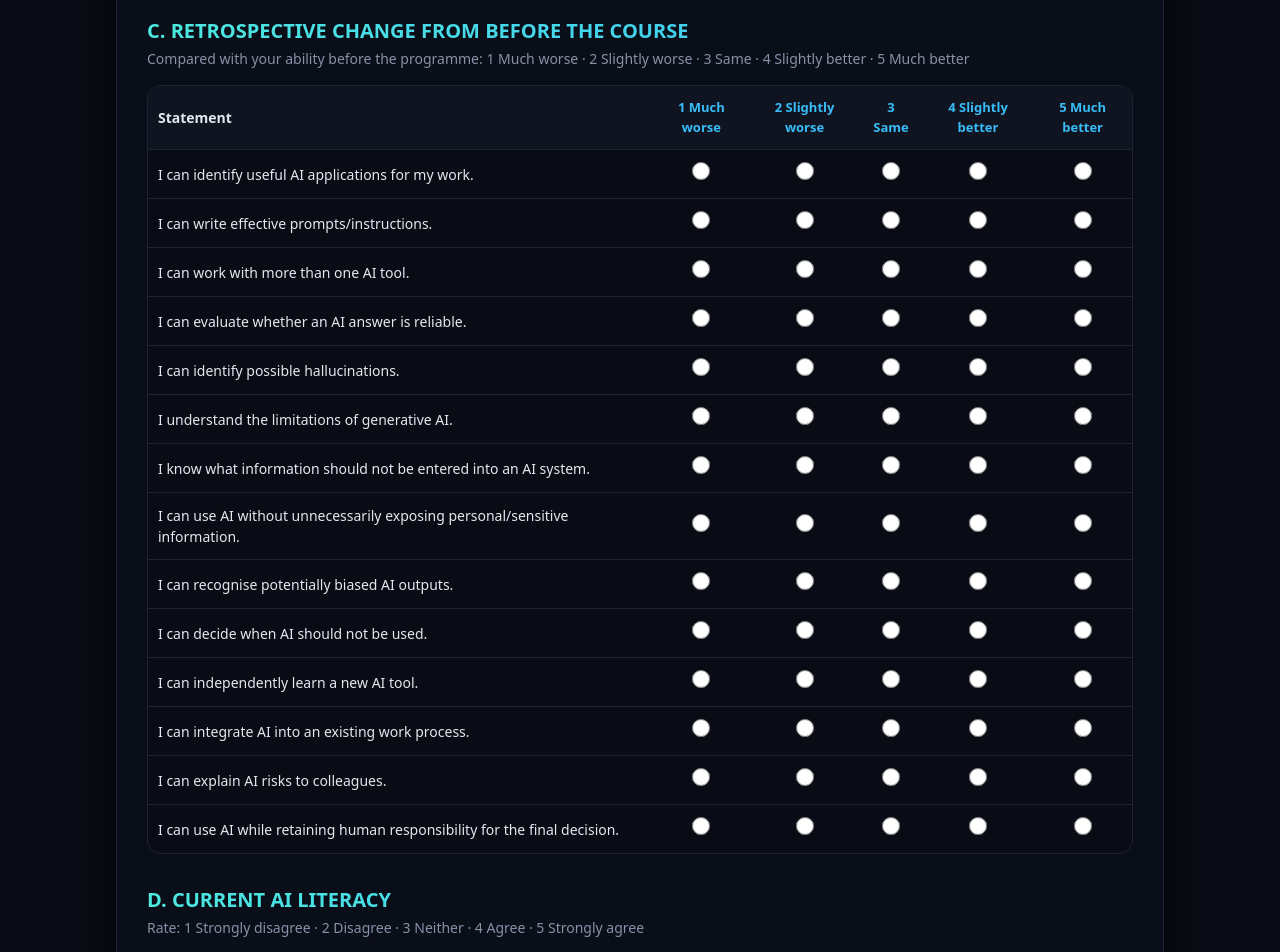
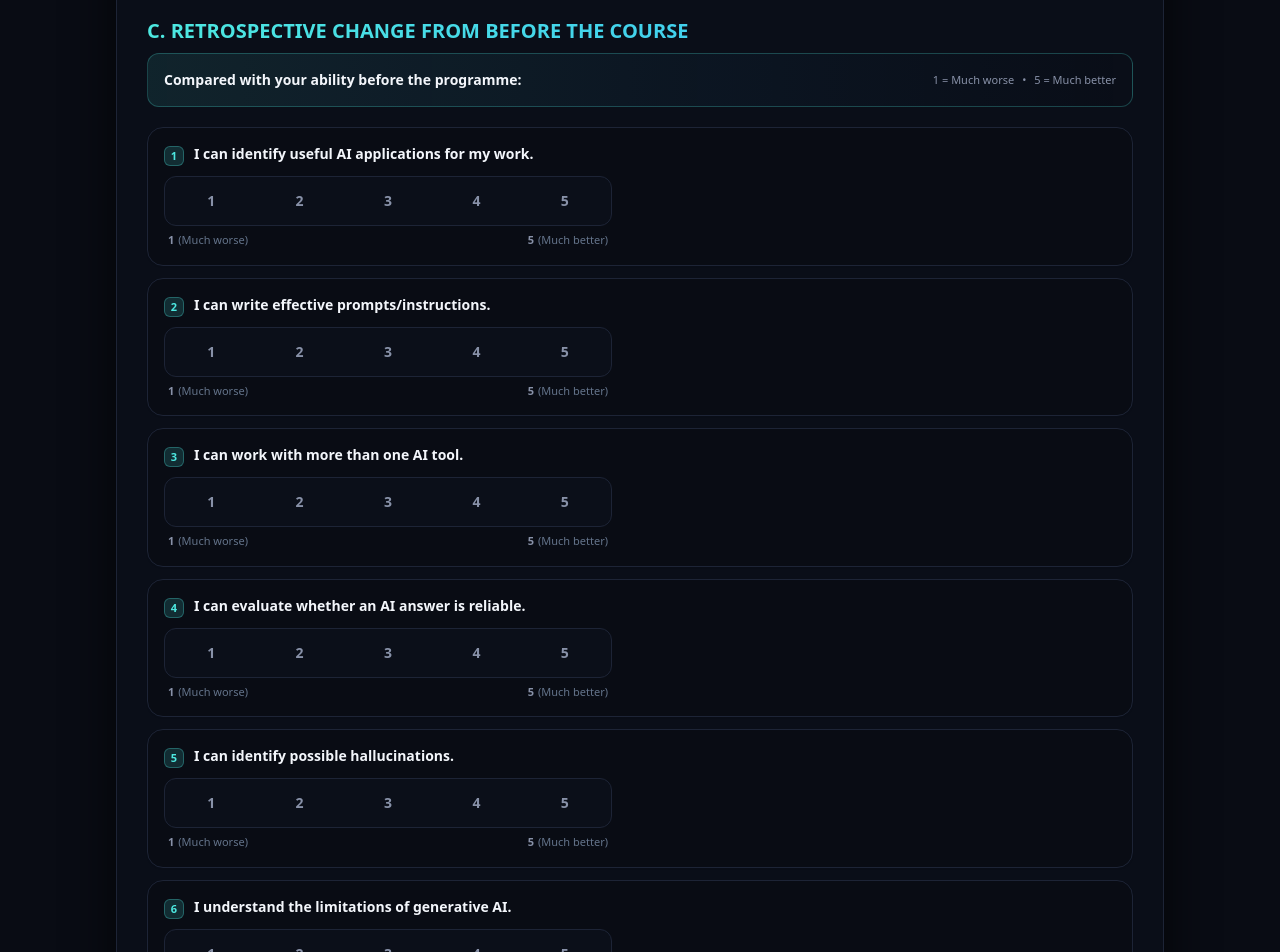
Before and after one commit to Neos-Astra/Neos-Astra-website, a Next.js app: page /form in a window 1280 px wide. Shown: the part 2480-3432 px from the top of the page. Built offline with nearby package versions, Linux system fonts and the light colour scheme.

Commit message:
feat: replace all horizontal scroll tables with CompactRatingGroup - Sections C D E G J L N now fully mobile responsive with zero horizontal scroll

```diff
--- a/src/app/form/page.tsx
+++ b/src/app/form/page.tsx
@@ -633,13 +633,22 @@ export default function NgoSurveyPage() {
               <h2 className="text-xl font-bold text-transparent bg-clip-text bg-gradient-to-r from-[#4DE8E0] to-[#38BDF8] mb-1">
                 C. RETROSPECTIVE CHANGE FROM BEFORE THE COURSE
               </h2>
-              <p className="text-sm text-[#8891A8] mb-4">
-                Compared with your ability before the programme: 1 Much worse · 2 Slightly worse · 3 Same · 4 Slightly better · 5 Much better
-              </p>
-              <MatrixQuestion
+              <div className="mb-5 p-3.5 sm:p-4 rounded-xl bg-gradient-to-r from-[#4DE8E0]/10 via-[#38BDF8]/5 to-transparent border border-[#4DE8E0]/25 flex flex-col sm:flex-row sm:items-center sm:justify-between gap-2 mt-2">
+                <div className="text-xs sm:text-sm text-[#F3F6FB] font-semibold">
+                  Compared with your ability before the programme:
+                </div>
+                <div className="flex items-center gap-2 text-[11px] text-[#8891A8] font-medium">
+                  <span>1 = Much worse</span>
+                  <span>•</span>
+                  <span>5 = Much better</span>
+                </div>
+              </div>
+              <CompactRatingGroup
                 id="C"
                 rows={SECTION_C_ROWS}
                 labels={["1 Much worse", "2 Slightly worse", "3 Same", "4 Slightly better", "5 Much better"]}
+                minLabel="Much worse"
+                maxLabel="Much better"
                 answers={answers}
                 onSelect={handleRadioChange}
               />
@@ -647,13 +656,22 @@ export default function NgoSurveyPage() {
               <h2 className="text-xl font-bold text-transparent bg-clip-text bg-gradient-to-r from-[#4DE8E0] to-[#38BDF8] mt-8 mb-1">
                 D. CURRENT AI LITERACY
               </h2>
-              <p className="text-sm text-[#8891A8] mb-4">
-                Rate: 1 Strongly disagree · 2 Disagree · 3 Neither · 4 Agree · 5 Strongly agree
-              </p>
-              <MatrixQuestion
+              <div className="mb-5 p-3.5 sm:p-4 rounded-xl bg-gradient-to-r from-[#4DE8E0]/10 via-[#38BDF8]/5 to-transparent border border-[#4DE8E0]/25 flex flex-col sm:flex-row sm:items-center sm:justify-between gap-2 mt-2">
+                <div className="text-xs sm:text-sm text-[#F3F6FB] font-semibold">
+                  Rate your current AI literacy statements:
+                </div>
+                <div className="flex items-center gap-2 text-[11px] text-[#8891A8] font-medium">
+                  <span>1 = Strongly Disagree</span>
+                  <span>•</span>
+                  <span>5 = Strongly Agree</span>
+                </div>
+              </div>
+              <CompactRatingGroup
                 id="D"
                 rows={SECTION_D_ROWS}
                 labels={["1 Strongly disagree", "2 Disagree", "3 Neither", "4 Agree", "5 Strongly agree"]}
+                minLabel="Strongly disagree"
+                maxLabel="Strongly agree"
                 answers={answers}
                 onSelect={handleRadioChange}
               />
@@ -664,13 +682,22 @@ export default function NgoSurveyPage() {
               <h2 className="text-xl font-bold text-transparent bg-clip-text bg-gradient-to-r from-[#4DE8E0] to-[#38BDF8] mb-1">
                 E. AI SELF-EFFICACY &amp; AGENCY
               </h2>
-              <p className="text-sm text-[#8891A8] mb-4">
-                Rate 1–5: Strongly disagree → Strongly agree.
-              </p>
-              <MatrixQuestion
+              <div className="mb-5 p-3.5 sm:p-4 rounded-xl bg-gradient-to-r from-[#4DE8E0]/10 via-[#38BDF8]/5 to-transparent border border-[#4DE8E0]/25 flex flex-col sm:flex-row sm:items-center sm:justify-between gap-2 mt-2">
+                <div className="text-xs sm:text-sm text-[#F3F6FB] font-semibold">
+                  Rate your confidence and agency with AI:
+                </div>
+                <div className="flex items-center gap-2 text-[11px] text-[#8891A8] font-medium">
+                  <span>1 = Strongly Disagree</span>
+                  <span>•</span>
+                  <span>5 = Strongly Agree</span>
+                </div>
+              </div>
+              <CompactRatingGroup
                 id="E"
                 rows={SECTION_E_ROWS}
                 labels={["1 Strongly disagree", "2 Disagree", "3 Neither", "4 Agree", "5 Strongly agree"]}
+                minLabel="Strongly disagree"
+                maxLabel="Strongly agree"
                 answers={answers}
                 onSelect={handleRadioChange}
               />
@@ -776,10 +803,21 @@ export default function NgoSurveyPage() {
               <h2 className="text-xl font-bold text-transparent bg-clip-text bg-gradient-to-r from-[#4DE8E0] to-[#38BDF8] mb-4">
                 G. PRIVACY &amp; DATA GOVERNANCE
               </h2>
-              <MatrixQuestion
+              <div className="mb-5 p-3.5 sm:p-4 rounded-xl bg-gradient-to-r from-[#4DE8E0]/10 via-[#38BDF8]/5 to-transparent border border-[#4DE8E0]/25 flex flex-col sm:flex-row sm:items-center sm:justify-between gap-2 mt-2">
+                <div className="text-xs sm:text-sm text-[#F3F6FB] font-semibold">
+                  Rate your understanding of privacy &amp; data governance:
+                </div>
+                <div className="flex items-center gap-2 text-[11px] text-[#8891A8] font-medium">
+                  <span>1 = Strongly Disagree</span>
+                  <span>•</span>
+                  <span>5 = Strongly Agree</span>
+                </div>
+              </div>
+              <CompactRatingGroup
                 id="G"
                 rows={SECTION_G_ROWS}
-                labels={["1", "2", "3", "4", "5"]}
+                minLabel="Strongly disagree"
+                maxLabel="Strongly agree"
                 answers={answers}
                 onSelect={handleRadioChange}
               />
@@ -1002,13 +1040,20 @@ export default function NgoSurveyPage() {
               <h2 className="text-xl font-bold text-transparent bg-clip-text bg-gradient-to-r from-[#4DE8E0] to-[#38BDF8] mb-1">
                 J. ETHICS, HUMAN RIGHTS &amp; VULNERABILITY
               </h2>
-              <p className="text-sm text-[#8891A8] mb-4">
-                Rate 1–5: Strongly disagree → Strongly agree.
-              </p>
-              <MatrixQuestion
+              <div className="mb-5 p-3.5 sm:p-4 rounded-xl bg-gradient-to-r from-[#4DE8E0]/10 via-[#38BDF8]/5 to-transparent border border-[#4DE8E0]/25 flex flex-col sm:flex-row sm:items-center sm:justify-between gap-2 mt-2">
+                <div className="text-xs sm:text-sm text-[#F3F6FB] font-semibold">
+                  Rate each statement from <strong className="text-[#4DE8E0]">1</strong> (Strongly Disagree) to <strong className="text-[#4DE8E0]">5</strong> (Strongly Agree):
+                </div>
+                <div className="flex items-center gap-2 text-[11px] text-[#8891A8] font-medium">
+                  <span>1 = Strongly Disagree</span>
+                  <span>•</span>
+                  <span>5 = Strongly Agree</span>
+                </div>
+              </div>
+
+              <CompactRatingGroup
                 id="J"
                 rows={SECTION_J_ROWS}
-                labels={["1", "2", "3", "4", "5"]}
                 answers={answers}
                 onSelect={handleRadioChange}
               />
@@ -1114,13 +1159,22 @@ export default function NgoSurveyPage() {
                 onSelect={handleRadioChange}
               />
 
-              <p className="text-sm text-[#8891A8] mt-6 mb-3 font-semibold">
-                Statement 1 2 3 4 5
-              </p>
-              <MatrixQuestion
+              <div className="mb-5 p-3.5 sm:p-4 rounded-xl bg-gradient-to-r from-[#4DE8E0]/10 via-[#38BDF8]/5 to-transparent border border-[#4DE8E0]/25 flex flex-col sm:flex-row sm:items-center sm:justify-between gap-2 mt-8">
+                <div className="text-xs sm:text-sm text-[#F3F6FB] font-semibold">
+                  Rate your organisation&apos;s AI readiness statements:
+                </div>
+                <div className="flex items-center gap-2 text-[11px] text-[#8891A8] font-medium">
+                  <span>1 = Strongly Disagree</span>
+                  <span>•</span>
+                  <span>5 = Strongly Agree</span>
+                </div>
+              </div>
+
+              <CompactRatingGroup
                 id="L"
                 rows={SECTION_L_ROWS}
-                labels={["1", "2", "3", "4", "5"]}
+                minLabel="Strongly disagree"
+                maxLabel="Strongly agree"
                 answers={answers}
                 onSelect={handleRadioChange}
               />
@@ -1177,82 +1231,102 @@ export default function NgoSurveyPage() {
               <h2 className="text-xl font-bold text-transparent bg-clip-text bg-gradient-to-r from-[#4DE8E0] to-[#38BDF8] mb-1">
                 N. TOOL-LEVEL ADOPTION
               </h2>
-              <p className="text-sm text-[#8891A8] mb-4">
-                For each tool, tick one box in each column. Use the final two columns to rate usefulness and confidence: 1 low → 5 high.
-              </p>
-
-              <div className="matrix-wrap">
-                <table className="matrix-table tool-table">
-                  <thead>
-                    <tr>
-                      <th>Tool</th>
-                      <th>Used before?</th>
-                      <th>Learned here?</th>
-                      <th>Use independently?</th>
-                      <th>Used at work?</th>
-                      <th>Continue?</th>
-                      <th>Useful 1–5</th>
-                      <th>Conf. 1–5</th>
-                    </tr>
-                  </thead>
-                  <tbody>
-                    {TOOLS_LIST.map((tool, i) => (
-                      <tr key={tool}>
-                        <td className="font-semibold text-white">{tool}</td>
-                        {[0, 1, 2, 3, 4].map((j) => (
-                          <td key={j}>
-                            <div className="yn-group">
+              <div className="mb-5 p-3.5 sm:p-4 rounded-xl bg-gradient-to-r from-[#4DE8E0]/10 via-[#38BDF8]/5 to-transparent border border-[#4DE8E0]/25 mt-2">
+                <p className="text-xs sm:text-sm text-[#F3F6FB] font-semibold mb-2">For each tool, answer Yes/No for each column, and rate Usefulness &amp; Confidence (1 = Low → 5 = High):</p>
+                <div className="flex flex-wrap gap-x-4 gap-y-1 text-[11px] text-[#8891A8]">
+                  <span>📋 Used before? · Learned here? · Use independently? · Used at work? · Continue?</span>
+                </div>
+              </div>
+
+              <div className="space-y-4">
+                {TOOLS_LIST.map((tool, i) => {
+                  const cols = [
+                    { label: "Used before?", key: `N_${i}_0` },
+                    { label: "Learned here?", key: `N_${i}_1` },
+                    { label: "Use independently?", key: `N_${i}_2` },
+                    { label: "Used at work?", key: `N_${i}_3` },
+                    { label: "Continue?", key: `N_${i}_4` },
+                  ];
+
+                  return (
+                    <div
+                      key={tool}
+                      className="p-4 sm:p-5 rounded-2xl border border-[#1D2436] bg-[#090C14] hover:border-[#38BDF8]/30 transition-all duration-200"
+                    >
+                      {/* Tool Name */}
+                      <div className="flex items-center gap-2 mb-4">
+                        <span className="w-2 h-2 rounded-full bg-[#4DE8E0] shadow-[0_0_8px_#4DE8E0]"></span>
+                        <span className="text-sm sm:text-base font-extrabold text-white">{tool}</span>
+                      </div>
+
+                      {/* Yes / No toggles */}
+                      <div className="grid grid-cols-1 sm:grid-cols-2 gap-2.5 mb-4">
+                        {cols.map((col) => {
+                          const val = answers[col.key];
+                          return (
+                            <div key={col.key} className="flex items-center justify-between gap-2 px-3 py-2 rounded-xl bg-[#0B0F19] border border-[#1D2436]">
+                              <span className="text-[11px] sm:text-xs text-[#94A3B8] font-medium flex-1">{col.label}</span>
+                              <div className="flex gap-1.5">
                                 {["Y", "N"].map((v) => (
-                                <label key={v} className="opt-label">
-                                  <input
-                                    type="radio"
-                                    name={`N_${i}_${j}`}
-                                    value={v}
-                                    checked={answers[`N_${i}_${j}`] === v}
-                                    onChange={() => handleToolChange(i, j, v)}
-                                  />
-                                  <span>{v}</span>
-                                </label>
+                                  <button
+                                    key={v}
+                                    type="button"
+                                    onClick={() => handleToolChange(i, Number(col.key.split("_")[2]), v)}
+                                    className={`px-3 py-1 rounded-lg text-xs font-extrabold transition-all duration-150 ${
+                                      val === v
+                                        ? v === "Y"
+                                          ? "bg-gradient-to-r from-[#4DE8E0] to-[#38BDF8] text-[#090C14] shadow-[0_0_10px_rgba(77,232,224,0.35)]"
+                                          : "bg-[#8B7CFF]/80 text-white shadow-[0_0_10px_rgba(139,124,255,0.35)]"
+                                        : "bg-[#0F1420] text-[#8891A8] border border-[#1D2436] hover:text-white hover:border-[#38BDF8]/40"
+                                    }`}
+                                  >
+                                    {v === "Y" ? "Yes" : "No"}
+                                  </button>
                                 ))}
                               </div>
-                          </td>
-                        ))}
-                        <td>
-                          <div className="scale5-group">
-                            {[1, 2, 3, 4, 5].map((v) => (
-                              <label key={v} className="opt-label">
-                                <input
-                                  type="radio"
-                                  name={`N_${i}_5`}
-                                  value={String(v)}
-                                  checked={answers[`N_${i}_5`] === String(v)}
-                                  onChange={() => handleToolChange(i, 5, String(v))}
-                                />
-                                <span>{v}</span>
-                              </label>
-                            ))}
-                          </div>
-                        </td>
-                        <td>
-                          <div className="scale5-group">
-                            {[1, 2, 3, 4, 5].map((v) => (
-                              <label key={v} className="opt-label">
-                                <input
-                                  type="radio"
-                                  name={`N_${i}_6`}
-                                  value={String(v)}
-                                  checked={answers[`N_${i}_6`] === String(v)}
-                                  onChange={() => handleToolChange(i, 6, String(v))}
-                                />
-                                <span>{v}</span>
-                              </label>
-                            ))}
-                          </div>
-                        </td>
-                      </tr>
-                    ))}
-                  </tbody>
-                </table>
+                            </div>
+                          );
+                        })}
+                      </div>
+
+                      {/* Rating rows: Useful & Conf */}
+                      <div className="grid grid-cols-1 sm:grid-cols-2 gap-2.5">
+                        {[
+                          { label: "Usefulness (1–5)", colIdx: 5 },
+                          { label: "Confidence (1–5)", colIdx: 6 },
+                        ].map(({ label, colIdx }) => {
+                          const rKey = `N_${i}_${colIdx}`;
+                          const rVal = answers[rKey];
+                          return (
+                            <div key={rKey} className="px-3 py-2.5 rounded-xl bg-[#0B0F19] border border-[#1D2436]">
+                              <p className="text-[11px] sm:text-xs text-[#94A3B8] font-medium mb-2">{label}</p>
+                              <div className="flex items-center bg-[#090C14] border border-[#1D2436] rounded-lg p-0.5 gap-0.5">
+                                {[1, 2, 3, 4, 5].map((v) => {
+                                  const isActive = rVal === String(v);
+                                  return (
+                                    <button
+                                      key={v}
+                                      type="button"
+                                      onClick={() => handleToolChange(i, colIdx, String(v))}
+                                      className={`flex-1 py-1.5 rounded-md text-xs font-black transition-all duration-150 ${
+                                        isActive
+                                          ? "bg-gradient-to-r from-[#4DE8E0] via-[#38BDF8] to-[#8B7CFF] text-[#090C14] shadow-[0_0_12px_rgba(77,232,224,0.35)]"
+                                          : "text-[#8891A8] hover:text-white hover:bg-[#151C2C]"
+                                      }`}
+                                    >
+                                      {v}
+                                    </button>
+                                  );
+                                })}
+                              </div>
+                              {rVal && <p className="text-[10px] text-[#4DE8E0] font-bold mt-1 text-right">✓ {rVal}/5</p>}
+                            </div>
+                          );
+                        })}
+                      </div>
+                    </div>
+                  );
+                })}
               </div>
             </div>
 
@@ -1500,56 +1574,94 @@ function CheckboxQuestion({
   );
 }
 
-function MatrixQuestion({
+
+
+function CompactRatingGroup({
   id,
   rows,
   labels,
+  minLabel = "Strongly disagree",
+  maxLabel = "Strongly agree",
   answers,
   onSelect,
 }: {
   id: string;
   rows: string[];
-  labels: string[];
+  labels?: string[];
+  minLabel?: string;
+  maxLabel?: string;
   answers: Record<string, any>;
   onSelect: (id: string, val: string) => void;
 }) {
   return (
-    <div className="matrix-wrap mb-6">
-      <table className="matrix-table">
-        <thead>
-          <tr>
-            <th>Statement</th>
-            {labels.map((lbl) => (
-              <th key={lbl}>{lbl}</th>
-            ))}
-          </tr>
-        </thead>
-        <tbody>
+    <div className="space-y-3 mb-6">
       {rows.map((rowText, idx) => {
         const key = `${id}_${idx}`;
-            const val = answers[key];
+        const selectedVal = answers[key];
+
         return (
-              <tr key={idx}>
-                <td>{rowText}</td>
-                {labels.map((lbl) => (
-                  <td key={lbl}>
-                    <input
-                      type="radio"
-                      name={key}
-                      value={lbl}
-                      checked={val === lbl}
-                      onChange={() => onSelect(key, lbl)}
-                    />
-                  </td>
-                ))}
-              </tr>
+          <div
+            key={key}
+            className="p-3.5 sm:p-4 rounded-2xl border border-[#1D2436] bg-[#090C14] hover:border-[#38BDF8]/40 transition-all duration-200 shadow-sm"
+          >
+            {/* Statement Header */}
+            <div className="flex items-start gap-2.5 mb-2.5">
+              <span className="flex-shrink-0 w-5 h-5 rounded-md bg-[#4DE8E0]/15 border border-[#4DE8E0]/30 text-[#4DE8E0] text-[11px] font-extrabold flex items-center justify-center mt-0.5">
+                {idx + 1}
+              </span>
+              <p className="text-xs sm:text-sm text-[#F3F6FB] font-semibold leading-relaxed">
+                {rowText}
+              </p>
+            </div>
+
+            {/* Segmented 1-5 Rating Bar */}
+            <div className="mt-2.5">
+              <div className="flex items-center bg-[#0B0F19] border border-[#1D2436] rounded-xl p-1 gap-1 w-full sm:max-w-md">
+                {[1, 2, 3, 4, 5].map((num, optIdx) => {
+                  const valStr = labels && labels[optIdx] ? labels[optIdx] : String(num);
+                  const isChecked = selectedVal === valStr || selectedVal === String(num);
+
+                  return (
+                    <button
+                      key={num}
+                      type="button"
+                      onClick={() => onSelect(key, valStr)}
+                      className={`flex-1 py-2 sm:py-2.5 rounded-lg text-xs sm:text-sm font-black transition-all duration-150 flex items-center justify-center cursor-pointer ${
+                        isChecked
+                          ? "bg-gradient-to-r from-[#4DE8E0] via-[#38BDF8] to-[#8B7CFF] text-[#090C14] shadow-[0_0_15px_rgba(77,232,224,0.4)] scale-[1.03]"
+                          : "text-[#8891A8] hover:text-[#F3F6FB] hover:bg-[#151C2C]"
+                      }`}
+                    >
+                      {num}
+                    </button>
                   );
                 })}
-        </tbody>
-      </table>
+              </div>
+
+              {/* Sub-label indicators */}
+              <div className="flex items-center justify-between w-full sm:max-w-md px-1 mt-1.5 text-[10px] sm:text-[11px] text-[#64748B]">
+                <span className="flex items-center gap-1">
+                  <span className="text-[#8891A8] font-bold">1</span> ({minLabel})
+                </span>
+                {selectedVal && (
+                  <span className="text-[#4DE8E0] font-bold text-[10px] sm:text-[11px]">
+                    ✓ Rated: {selectedVal}
+                  </span>
+                )}
+                <span className="flex items-center gap-1">
+                  <span className="text-[#8891A8] font-bold">5</span> ({maxLabel})
+                </span>
+              </div>
+            </div>
           </div>
         );
-}
+      })}
+    </div>
+  );
+}
+
+
+
 
 function TextareaQuestion({
   id,
```
Lines whose indentation alone changed are shown as unchanged.
